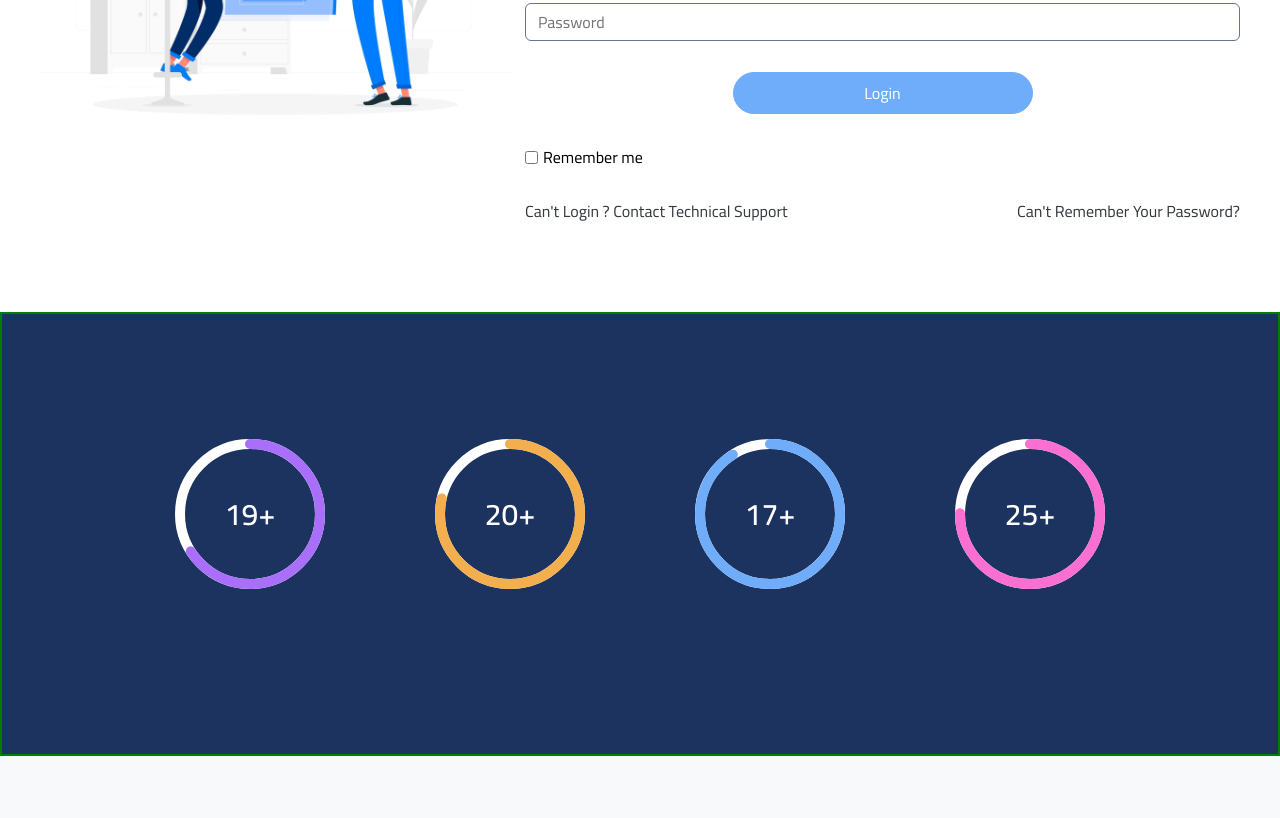
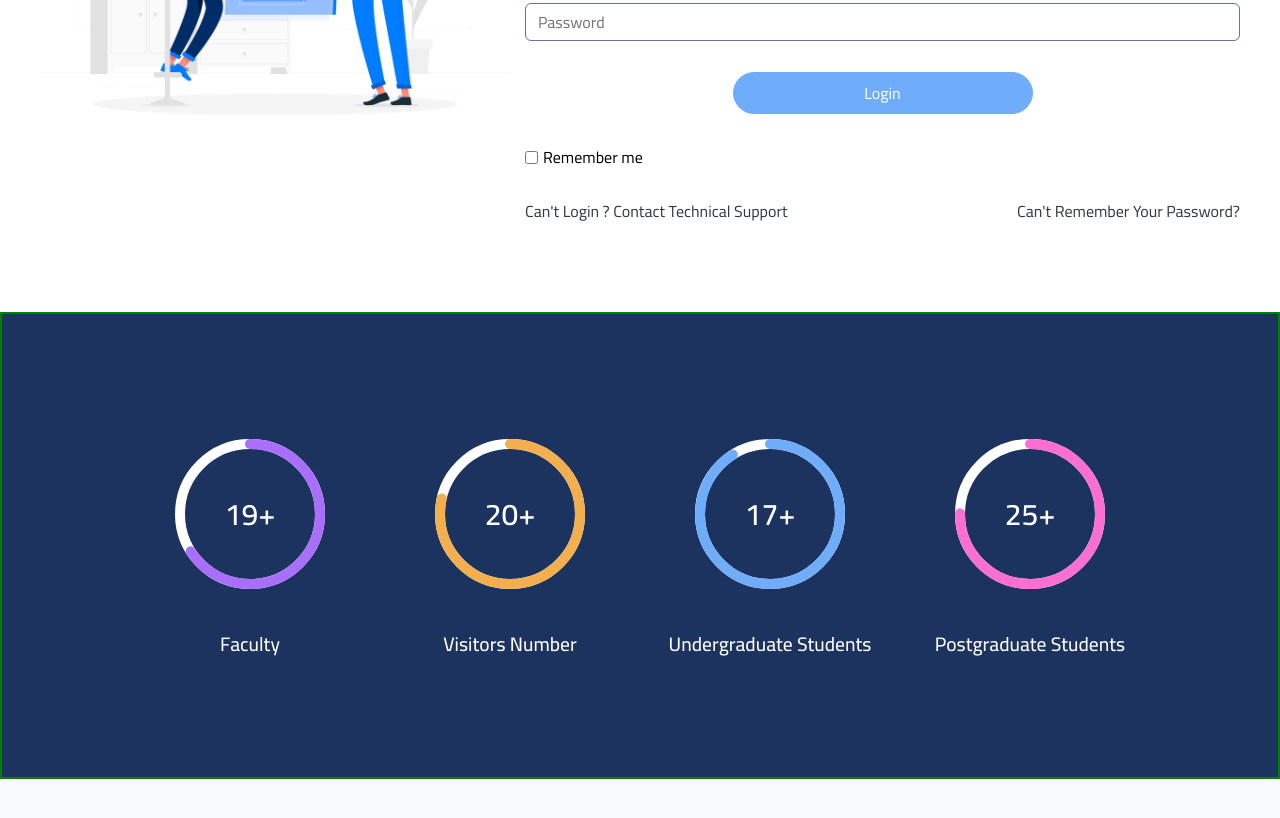
Before and after one commit to AminAbdo69/Task1, a plain HTML site: page index.html in a window 1280 px wide. Shown: the part 1953-2771 px from the top of the page. Drawn offline with Linux system fonts and the light colour scheme.

Commit message:
Fix Icons

```diff
--- a/index.html
+++ b/index.html
@@ -233,6 +233,7 @@
                 stroke-linecap="round" stroke="white" stroke-width="10px" fill="none" />
         </svg>
           </div>
+          <p class="underCircle">Faculty</p>
       </div>
       <div class="circle">
         <div class="outer">
@@ -253,6 +254,7 @@
                 stroke-linecap="round" stroke="white" stroke-width="10px" fill="none" />
               </svg>
           </div>
+          <p class="underCircle">Visitors Number</p>
       </div>
 
       <div class="circle">
@@ -274,6 +276,7 @@
                 stroke-linecap="round" stroke="white" stroke-width="10px" fill="none" />
         </svg>
           </div>
+          <p class="underCircle">Undergraduate Students</p>
       </div>
 
       <div class="circle">
@@ -295,7 +298,8 @@
                 stroke-linecap="round" stroke="white" stroke-width="10px" fill="none" />
         </svg>
           </div>
-      </div>
+          <p class="underCircle">Postgraduate Students</p>
+        </div>
     </div>
 
 
--- a/style.css
+++ b/style.css
@@ -200,30 +200,7 @@
   opacity: 100%;
 }
 
-
-
-
-
-
-
-
-
-
-
-
-
-
-
-
-
-
-
-
-
-
-
-
-
+/* Features Section  */
 
 .features-section {
   display: grid;
@@ -256,6 +233,9 @@
   width: 60px;
   height: 60px;
   margin-inline: auto;
+  display: flex;
+  justify-content: center;
+  align-items: center;
 }
 
 .feature:nth-child(2n) .feature-icon {
@@ -273,6 +253,10 @@
   text-align: center;
   font-weight: 500;
 }
+
+
+/* End Features Section  */
+
 .form-section {
   max-width: 1200px;
   margin: 0 auto;
@@ -410,6 +394,7 @@
   bottom: 15px;
   right: 10px;
   z-index: 500;
+  cursor: pointer;
 }
 
 .circle-container {
@@ -484,6 +469,13 @@
   }
 }
 
+.circle-container .underCircle {
+  color: white;
+  font-size: 15px;
+  font-weight:500 ;
+  text-align: center;
+  transform: scale(1.3);
+}
 
 /* Start footer */
 
```
